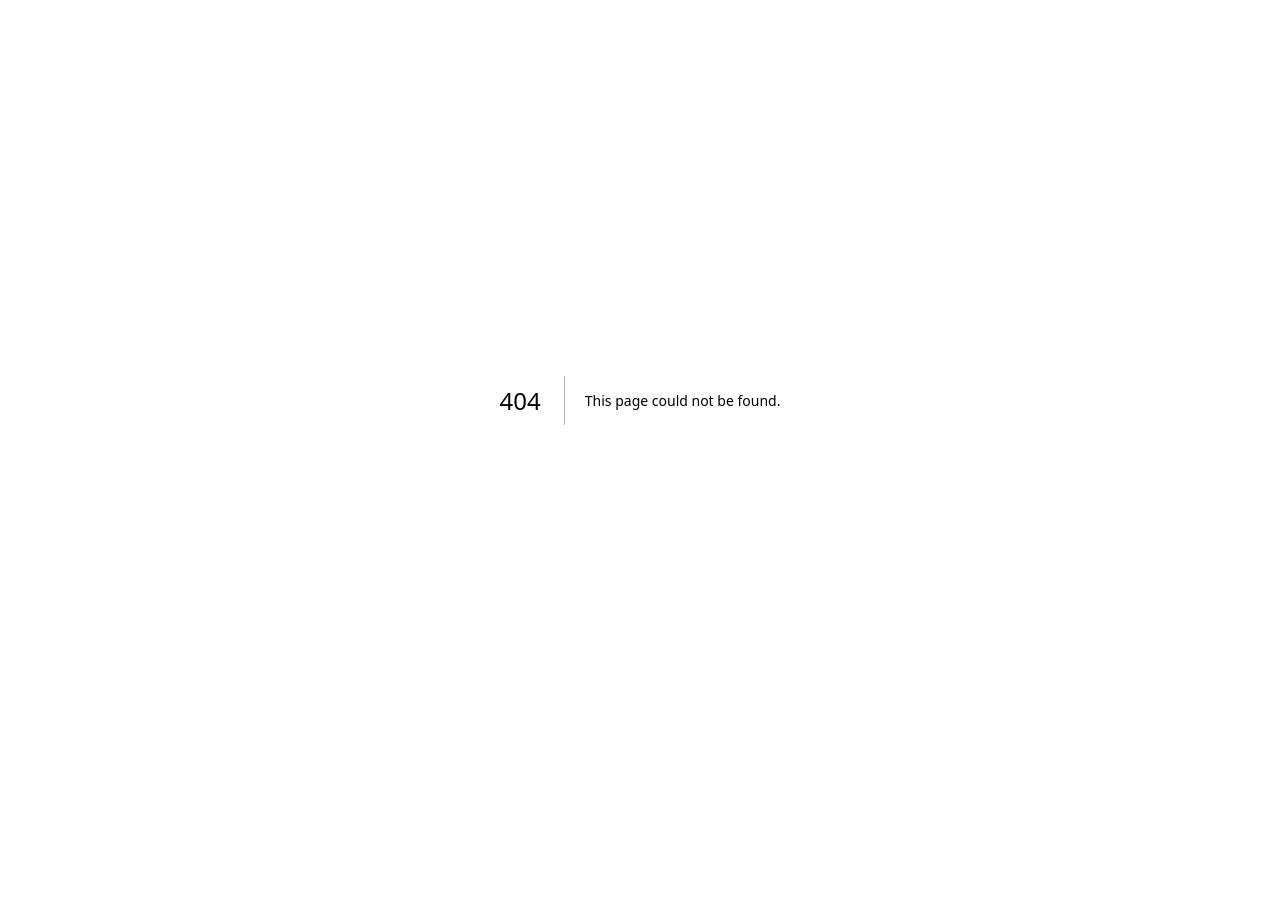
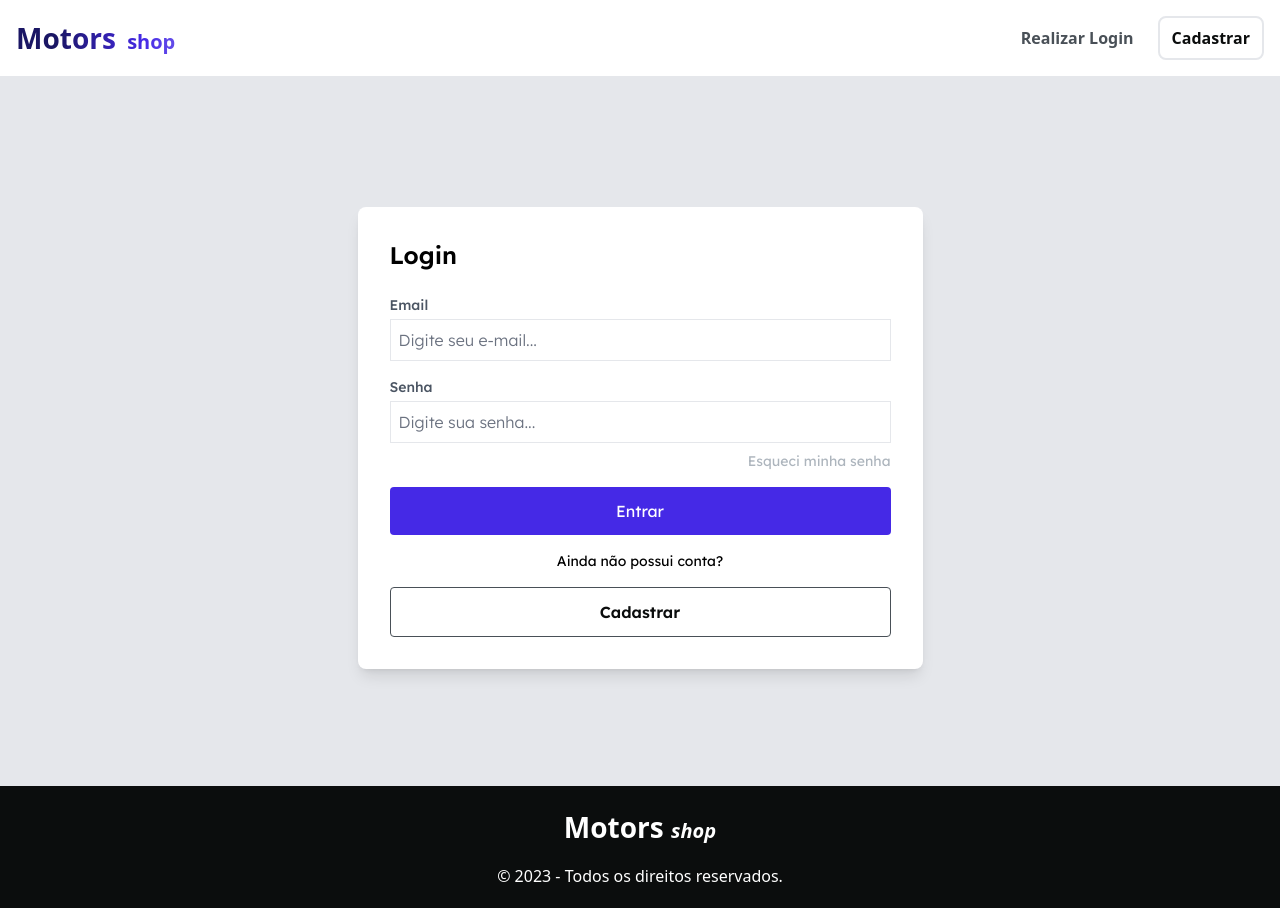
Before and after one commit to rafaelntom/frontEnd_car_store, a Next.js app: page /login in a window 1280 px wide. Before the commit this address had no page. Before the commit the page ends 800 px from the top, so only its background shows below. Built offline with nearby package versions, Linux system fonts and the light colour scheme.

Commit message:
feat: login page style almost done

```diff
--- a/src/components/DropDown.jsx
+++ b/src/components/DropDown.jsx
@@ -1,3 +1,4 @@
+import Link from "next/link";
 import React, { useState } from "react";
 import { FiMenu } from "react-icons/fi";
 
@@ -28,12 +29,18 @@ function DropDown() {
               : "translate-y-[-100%] opacity-0"
           } absolute top-8 right-2 bg-gray-900 rounded shadow-lg mt-2 transition duration-300 ease-in-out`}
         >
-          <a href="#" className="block text-white py-2 px-4 hover:bg-gray-700">
+          <Link
+            href="/login"
+            className="block text-white py-2 px-4 hover:bg-gray-700"
+          >
             Login
-          </a>
-          <a href="#" className="block text-white py-2 px-4 hover:bg-gray-700">
+          </Link>
+          <Link
+            href="/register"
+            className="block text-white py-2 px-4 hover:bg-gray-700"
+          >
             Cadastrar
-          </a>
+          </Link>
         </div>
       )}
     </div>
--- a/src/components/PageFooter.jsx
+++ b/src/components/PageFooter.jsx
@@ -2,7 +2,7 @@ import React from "react";
 
 function PageFooter() {
   return (
-    <footer className="bg-grey-0 w-full py-5 px-7 flex flex-col gap-4 justify-center items-center text-white absolute bottom-0  md:relative">
+    <footer className="bg-grey-0 w-full py-5 px-7 flex flex-col gap-4 justify-center items-center text-white absolute bottom-0  ">
       <h2 className="font-bold text-heading-4">
         Motors <span className="text-heading-6 italic">shop</span>
       </h2>
--- a/src/components/PageHeader.tsx
+++ b/src/components/PageHeader.tsx
@@ -1,26 +1,29 @@
 import React from "react";
 import DropDown from "./DropDown";
+import Link from "next/link";
 
 function PageHeader() {
   return (
     <header className="flex items-center justify-between p-4 ">
-      <h1 className="font-bold text-heading-4 gradient-text">
-        Motors <span className="text-heading-6 pl-1">shop</span>
-      </h1>
+      <Link href="/">
+        <h1 className="font-bold text-heading-4 gradient-text">
+          Motors <span className="text-heading-6 pl-1">shop</span>
+        </h1>
+      </Link>
 
       <div className="hidden md:flex gap-6 items-center">
-        <a
-          href="#"
+        <Link
+          href="/login"
           className="text-grey-2 font-semibold hover:cursor-pointer hover:scale-105 hover:text-gray-950 transition-all duration-200"
         >
           Realizar Login
-        </a>
-        <a
-          href="#"
+        </Link>
+        <Link
+          href="/register"
           className="text-grey-0 font-semibold py-2 px-3 border-2 rounded-lg hover:cursor-pointer hover:scale-105 hover:bg-grey-6 hover:border-grey-0 transition-all duration-200"
         >
           Cadastrar
-        </a>
+        </Link>
       </div>
       <DropDown />
     </header>
--- a/src/pages/announcement/[announcement_id].tsx
+++ b/src/pages/announcement/[announcement_id].tsx
@@ -1,6 +1,7 @@
 import PageFooter from "@/components/PageFooter";
 import PageHeader from "@/components/PageHeader";
 import axiosApi from "@/services/api";
+import Image from "next/image";
 import { useRouter } from "next/router";
 import React from "react";
 
@@ -8,7 +9,18 @@ function newcar({ data }: any) {
   return (
     <>
       <PageHeader />
-      <h1>{data.id}</h1>
+      <div className="container min-w-full bg-red-50">
+        <div className="image-container bg-brand-brand1 h-[400px] flex justify-center min-w-full">
+          <div className="bg-white w-[90%] self-center h-[90%] rounded-lg flex justify-center shadow-sm relative md:max-w-[46.875rem] overflow-x-auto ">
+            <img
+              src={data.images[0].img_url}
+              alt="car-photo"
+              className="self-center h-[90%] w-[90%] rounded-xl object-cover md:object-contain"
+            />
+          </div>
+        </div>
+        <div className="info-container"></div>
+      </div>
       <PageFooter />
     </>
   );
--- a/src/pages/index.tsx
+++ b/src/pages/index.tsx
@@ -11,7 +11,7 @@ export const lexend = Lexend({ subsets: ["latin"], variable: "--font-lexend" });
 export default function Home({ data }: any) {
   return (
     <>
-      <main className={`min-h-screen ${inter.className} `}>
+      <main className={`${inter.className} `}>
         <PageHeader />
 
         {/* Hero Section for the site logo and text */}
--- /dev/null
+++ b/src/pages/login.tsx
@@ -0,0 +1,101 @@
+import { useForm } from "react-hook-form";
+import PageFooter from "@/components/PageFooter";
+import PageHeader from "@/components/PageHeader";
+import React from "react";
+import { zodResolver } from "@hookform/resolvers/zod";
+import { lexend } from ".";
+import Link from "next/link";
+
+function login() {
+  const {
+    register,
+    handleSubmit,
+    formState: { errors },
+  } = useForm();
+
+  const onSubmit = (data: any) => {
+    console.log(data);
+  };
+
+  return (
+    <div className="flex flex-col min-h-screen">
+      <PageHeader />
+
+      <div
+        className={`flex flex-1 items-center justify-center bg-gray-200 ${lexend.className} `}
+      >
+        <div className="login-container bg-white p-8 rounded-lg shadow-lg w-[80%] min-h-[80%] max-w-[565px] ">
+          <h2 className="text-2xl font-semibold mb-6">Login</h2>
+          <form onSubmit={handleSubmit(onSubmit)}>
+            <div className="mb-4">
+              <label
+                htmlFor="email"
+                className="block text-sm font-medium text-gray-600 mb-1"
+              >
+                Email
+              </label>
+              <input
+                type="email"
+                id="email"
+                {...register("email", { required: "Email is required" })}
+                className="block border p-2 w-full placeholder-semibold::placeholder focus:outline-brand-brand2 focus:outline-2 focus:placeholder-light::placeholder"
+                placeholder="Digite seu e-mail..."
+              />
+              {/* {errors.email && (
+                <span className="text-red-500 text-sm">
+                  {errors.email.message}
+                </span>
+              )} */}
+            </div>
+            <div className="mb-4 flex flex-col">
+              <label
+                htmlFor="password"
+                className="block text-sm font-medium text-gray-600 mb-1 "
+              >
+                Senha
+              </label>
+              <input
+                type="password"
+                id="password"
+                {...register("password", { required: "Password is required" })}
+                className="block border p-2 w-full font-extralight focus:outline-brand-brand2 focus:outline-1"
+                placeholder="Digite sua senha..."
+              />
+              {/* {errors.password && (
+                <span className="text-red-500 text-sm">
+                  {errors.password.message}
+                </span>
+              )} */}
+              <span className="text-sm text-grey-4 cursor-pointer self-end mt-2 hover:text-gray-800">
+                Esqueci minha senha
+              </span>
+            </div>
+            <div className="mb-4 flex justify-between items-center flex-col rounded bg-brand-brand1 hover:bg-blue-700">
+              <button
+                type="submit"
+                className=" text-white py-3 rounded focus:outline-none focus:border-blue-700 focus:ring w-full "
+              >
+                Entrar
+              </button>
+            </div>
+          </form>
+          <span className="text-sm mb-4 text-center block ">
+            Ainda não possui conta?{" "}
+          </span>
+          <Link
+            href="/register"
+            className="flex items-center flex-col border-grey-2 border rounded py-3  hover:bg-grey-7 cursor-pointer "
+          >
+            <span className="text-grey-0 rounded font-semibold block">
+              Cadastrar
+            </span>
+          </Link>
+        </div>
+      </div>
+
+      <PageFooter />
+    </div>
+  );
+}
+
+export default login;
--- /dev/null
+++ b/src/pages/register.tsx
@@ -0,0 +1,15 @@
+import PageFooter from "@/components/PageFooter";
+import PageHeader from "@/components/PageHeader";
+import React from "react";
+
+function register() {
+  return (
+    <>
+      <PageHeader />
+      <div>register</div>
+      <PageFooter />
+    </>
+  );
+}
+
+export default register;
--- a/src/styles/globals.css
+++ b/src/styles/globals.css
@@ -1,7 +1,6 @@
 @tailwind base;
 @tailwind components;
 @tailwind utilities;
-
 
 @media (prefers-color-scheme: dark) {
   :root {
@@ -11,13 +10,21 @@
   }
 }
 
+body {
+  position: relative;
+  margin: 0;
+  min-height: 100vh;
+  padding-bottom: 6.74rem;
+}
 
 .gradient-text {
   background: rgb(2, 0, 36);
-  background: linear-gradient(90deg,
-      rgb(26, 22, 100) 25%,
-      rgba(69, 41, 230, 1) 80%,
-      rgba(176, 166, 240, 1) 150%);
+  background: linear-gradient(
+    90deg,
+    rgb(26, 22, 100) 25%,
+    rgba(69, 41, 230, 1) 80%,
+    rgba(176, 166, 240, 1) 150%
+  );
   -webkit-background-clip: text;
   color: transparent;
 }
@@ -29,3 +36,12 @@
   background-repeat: no-repeat;
   background-position: center center;
 }
+
+input::placeholder {
+  font-weight: 300;
+  color: #6b7280;
+}
+input:focus::placeholder {
+  font-weight: 300;
+  color: #9ca3af;
+}
```
Also changed, not shown: package.json (+5 -2 lines), src/context/authContext.tsx (added), src/schemas/announcement.schema.ts (added), src/schemas/user.schema.ts (added), 1 other file (tests, documents, lock files or other folders).
